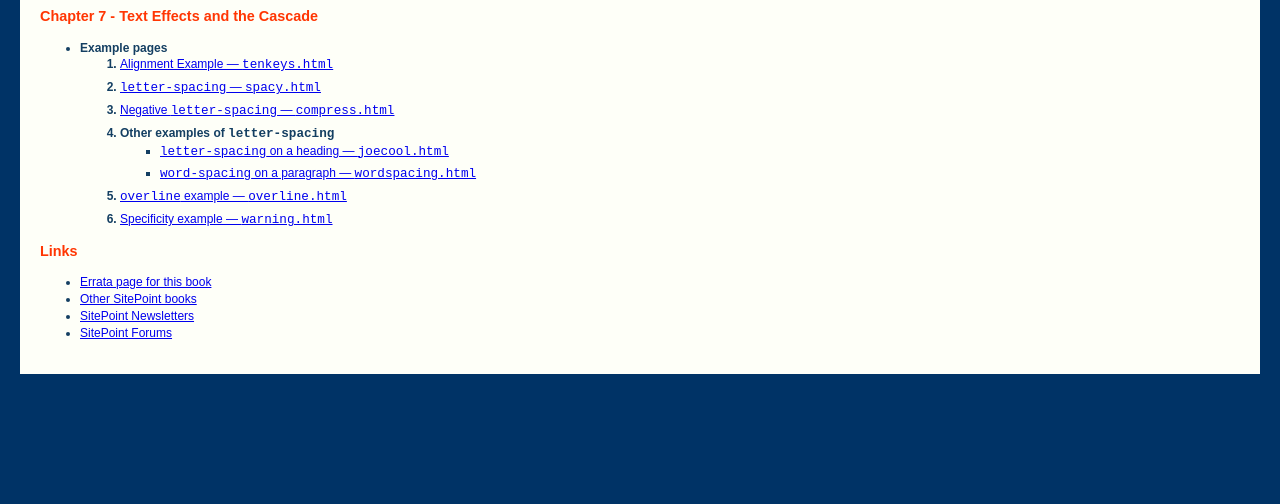
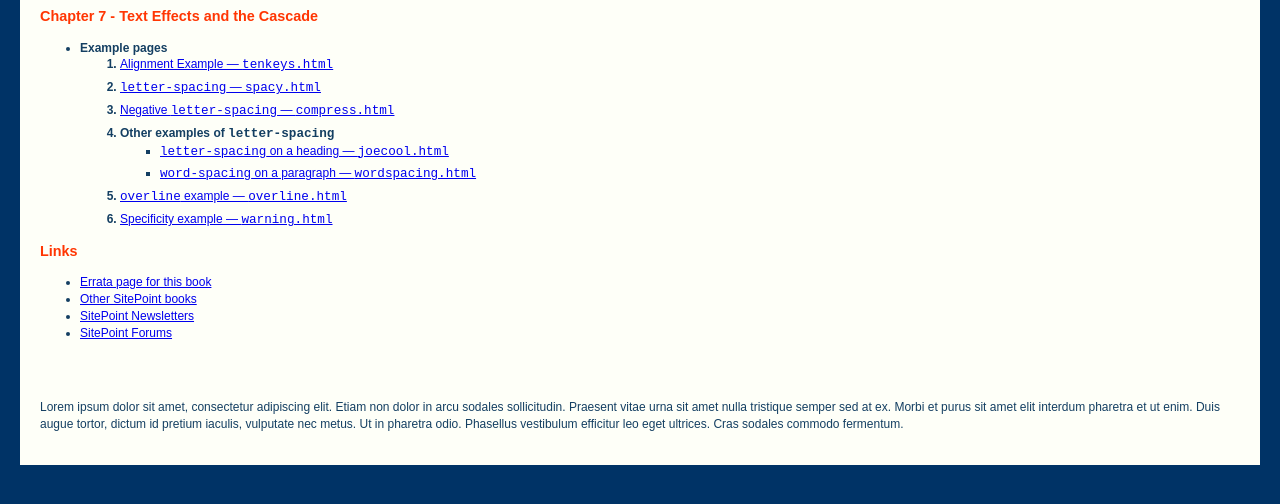
Before and after one commit to Alpbach/educate-site, a plain HTML site: page index.html in a window 1280 px wide. Shown: the part 112-616 px from the top of the page. Drawn offline with Linux system fonts and the light colour scheme.

Commit message:
Homepage Update - Added Lorem Ipsum paragraph to Home

```diff
--- a/index.html
+++ b/index.html
@@ -36,5 +36,8 @@
     <li><a href="http://sitepoint.com/newsletter/">SitePoint Newsletters</a></li>
     <li><a href="http://sitepoint.com/forums/">SitePoint Forums</a></li>
   </ul>
+  <br /><br />
+  <p>Lorem ipsum dolor sit amet, consectetur adipiscing elit. Etiam non dolor in arcu sodales sollicitudin. Praesent vitae urna sit amet nulla tristique semper sed at ex. Morbi et purus sit amet elit interdum pharetra et ut enim. Duis augue tortor, dictum id pretium iaculis, vulputate nec metus. Ut in pharetra odio. Phasellus vestibulum efficitur leo eget ultrices. Cras sodales commodo fermentum.
+  </p>
 </body>
 </html>
```
